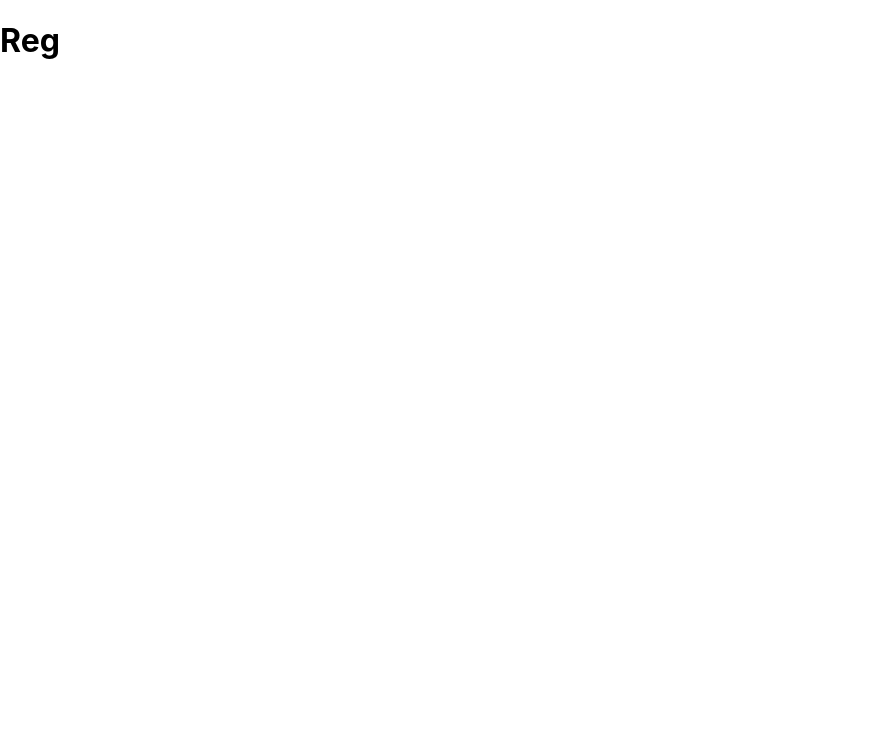
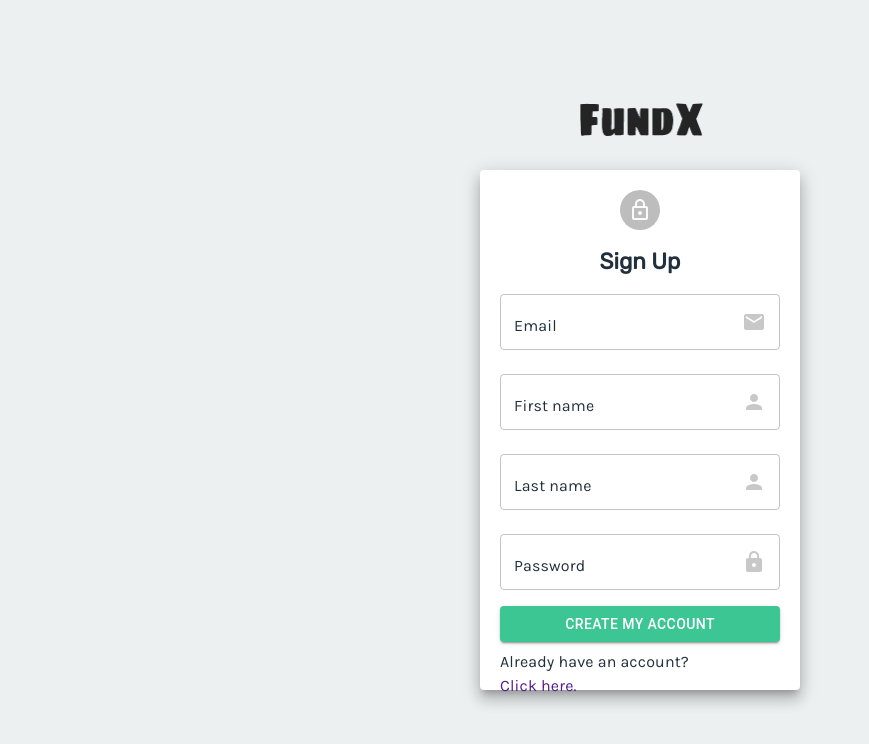
Before and after one commit to gouser1/FundX, a React (Create React App) app in the folder client/: page /register in a window 1280 px wide. Shown: the top 744 px of the page, without its empty margins (0-869 px from the left). Built offline with nearby package versions, Linux system fonts and the light colour scheme.

Commit message:
Added sign up

```diff
--- a/client/src/components/auth/Register.js
+++ b/client/src/components/auth/Register.js
@@ -1,11 +1,163 @@
 import React from 'react';
+import { Link, withRouter } from 'react-router-dom';
+import {
+  Grid,
+  Box,
+  Button,
+  Paper,
+  TextField,
+  InputAdornment,
+  Avatar,
+  FormControlLabel,
+  Checkbox,
+  Typography,
+  withStyles,
+  IconButton,
+} from '@material-ui/core';
+import Email from '@material-ui/icons/Email';
+import LockIcon from '@material-ui/icons/Lock';
+import LockOutlinedIcon from '@material-ui/icons/LockOutlined';
+import PersonIcon from '@material-ui/icons/Person';
+import LogoNav from '../../images/home/LogoNav.png';
+import useStyles from './authStyle';
 
-const register = () => {
+const Register = (props) => {
+  const { history } = props;
+  const btnstyle = {
+    margin: '8px 0',
+    color: 'white',
+    backgroundColor: '#3bc693',
+  };
+  const handleButtonClick = (pageURL) => {
+    history.push(pageURL);
+  };
+
+  const classes = useStyles();
+
+  const [value, setValue] = React.useState('Login');
+
+  const handleChange = (event) => {
+    setValue(event.target.value);
+  };
+
+  const LogoButton = withStyles(() => ({}))(IconButton);
+
   return (
-    <div>
-      <h1>Reg</h1>
+    <div className={classes.root}>
+      <Grid
+        container
+        spacing={0}
+        direction='column'
+        alignItems='center'
+        justify='center'
+        style={{ minHeight: '100vh' }}
+      >
+        <LogoButton to='/' style={{ backgroundColor: 'transparent' }}>
+          <img src={LogoNav} alt='' width='130px' height='35px' />
+        </LogoButton>
+        <Paper elevation={10} className={classes.paper2}>
+          <Grid align='center'>
+            <Avatar class={classes.avatar}>
+              <LockOutlinedIcon />
+            </Avatar>
+            <h2 className={classes.h2}>Sign Up</h2>
+          </Grid>
+          <Box pb={3}>
+            {' '}
+            <TextField
+              id='email'
+              label={
+                <Typography className={classes.textfield}>Email</Typography>
+              }
+              variant='outlined'
+              color='primary'
+              fullWidth
+              InputProps={{
+                endAdornment: (
+                  <InputAdornment position='end'>
+                    <Email style={{ fill: '#c8c8c8' }} />
+                  </InputAdornment>
+                ),
+              }}
+            />
+          </Box>
+          <Box pb={3}>
+            {' '}
+            <TextField
+              id='first_name'
+              label={
+                <Typography className={classes.textfield}>
+                  First name
+                </Typography>
+              }
+              variant='outlined'
+              color='primary'
+              fullWidth
+              InputProps={{
+                endAdornment: (
+                  <InputAdornment position='end'>
+                    <PersonIcon style={{ fill: '#c8c8c8' }} />
+                  </InputAdornment>
+                ),
+              }}
+            />
+          </Box>
+          <Box pb={3}>
+            <TextField
+              id='last_name'
+              label={
+                <Typography className={classes.textfield}>Last name</Typography>
+              }
+              variant='outlined'
+              color='primary'
+              fullWidth
+              InputProps={{
+                endAdornment: (
+                  <InputAdornment position='end'>
+                    <PersonIcon style={{ fill: '#c8c8c8' }} />
+                  </InputAdornment>
+                ),
+              }}
+            />
+          </Box>
+          <Box pb={1}>
+            {' '}
+            <TextField
+              id='password'
+              label={
+                <Typography className={classes.textfield}>Password</Typography>
+              }
+              variant='outlined'
+              color='primary'
+              fullWidth
+              InputProps={{
+                endAdornment: (
+                  <InputAdornment position='end'>
+                    <LockIcon style={{ fill: '#c8c8c8' }} />
+                  </InputAdornment>
+                ),
+              }}
+            />
+          </Box>
+
+          <Button type='submit' variant='contained' style={btnstyle} fullWidth>
+            Create my account
+          </Button>
+
+          <Typography className={classes.textfield}>
+            Already have an account? <br></br>
+            <Link
+              href='#'
+              onClick={() => handleChange('event', 1)}
+              style={{ textDecoration: 'none' }}
+            >
+              Click here.
+            </Link>
+          </Typography>
+        </Paper>
+      </Grid>
     </div>
   );
 };
 
-export default register;
+export default withRouter(Register);
--- a/client/src/components/auth/authStyle.js
+++ b/client/src/components/auth/authStyle.js
@@ -47,6 +47,15 @@ export default makeStyles(() => ({
     width: 280,
     margin: '20px auto',
   },
+  paper2: {
+    padding: 20,
+    height: '60vh',
+    '@media (max-width:800px)': {
+      height: '80vh',
+    },
+    width: 280,
+    margin: '20px auto',
+  },
   avatarStyle: { backgroundColor: '#3bc693' },
 
   textfield: {
```
